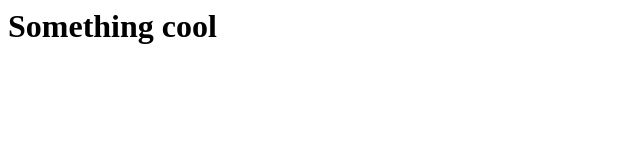
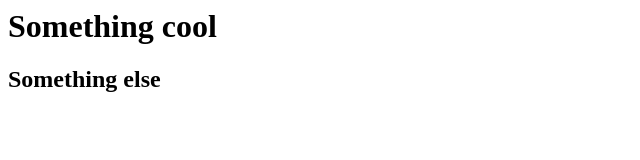
Before and after one commit to niftydevdocs/crappy-stuff, a plain HTML site: page index.html in a window 1280 px wide. Shown: the whole page, without its empty margins (0-640 px from the left). Drawn offline with Linux system fonts and the light colour scheme.

Commit message:
Update index.html

```diff
--- a/index.html
+++ b/index.html
@@ -1 +1,2 @@
 <h1>Something cool</h1>
+<h2>Something else</h2>
```
